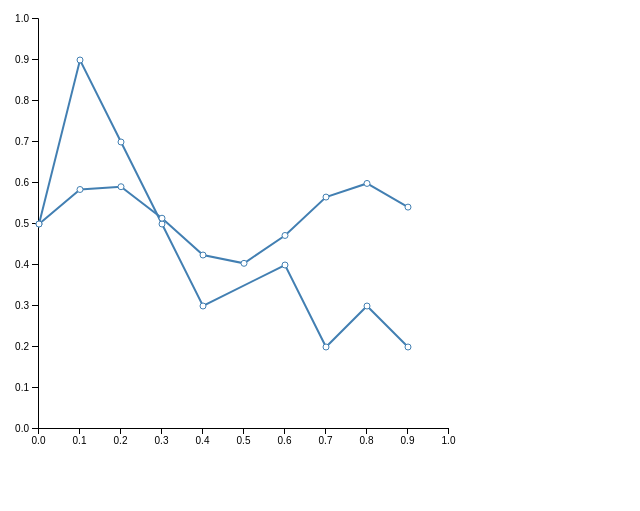
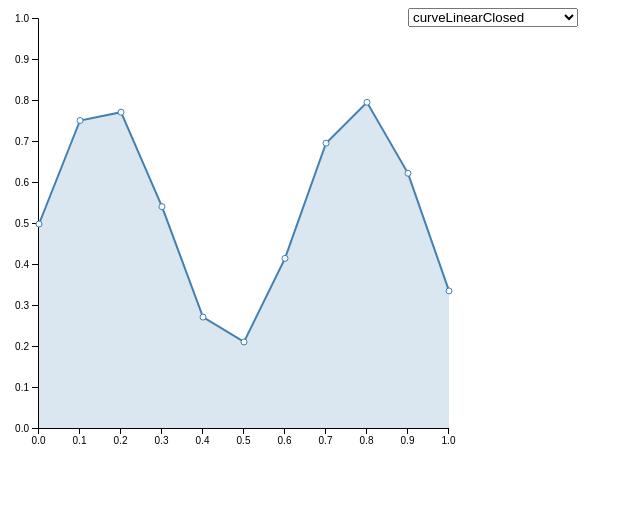
Before and after one commit to piolAtif/d3_learning, a plain HTML site: page exercise13/index.html in a window 1280 px wide. Shown: the whole page, without its empty margins (0-640 px from the left). Drawn offline with Linux system fonts and the light colour scheme; files that its build step writes are made by us from their sources.

Commit message:
Added method for curve line and area

```diff
--- a/exercise12/lineAreaVisualization.js
+++ b/exercise12/lineAreaVisualization.js
@@ -9,16 +9,28 @@ var sineValues = function(elements, newSetOfElements){
 	return newSetOfElements;
 }
 
-var area = d3.area()
+var drawArea =function(curveShape){
+	return d3.area()
 	.x(function(d){return xScale(d.x)})
 	.y0(HEIGHTESTPOINT-1)
 	.y1(function(d){return yScale(d.y)})
+	.curve(curveShape)
+}
 
+var drawAreaPath = function(curve){
 svg.append("path")
 	.datum(converter(sineValues,currentsineValue))
 	.attr("class","area")
-	.attr("d",area)
+	.attr("d",drawArea(curve))
 	.attr("transform",translate(31,11));
+}
 
+var removeAreaPath = function(){
+	d3.selectAll('.area').remove();
+	removePaths();
+	removeCircles();
+}
+
+drawAreaPath(d3['curveLinear']);
 drawPath(converter(sineValues,currentsineValue));
 drawCircles(converter(sineValues,currentsineValue));
--- a/exercise13/index.html
+++ b/exercise13/index.html
@@ -4,11 +4,17 @@
 	<title>Sine values comparison with points</title>
 	<link rel="stylesheet" type="text/css" href="../exercise07/style.css">
 	<link rel="stylesheet" type="text/css" href="../exercise08/style.css">
+	<link rel="stylesheet" type="text/css" href="../exercise09/style.css">
+	<link rel="stylesheet" type="text/css" href="../exercise12/style.css">
 	<link rel="stylesheet" type="text/css" href="./style.css">
 </head>
 <body>
+	<select id="curveAreaOptions"></select>
 	<script type="text/javascript" src="../../javascript/d3.v4.js"></script>
 	<script type="text/javascript" src="../exercise07/linesVisualization.js"></script>
 	<script type="text/javascript" src="../exercise08/linesVisualizationWithCircles.js"></script>
-	<script type="text/javascript" src="./lineAreaVisualization.js"></script>
+	<script type="text/javascript" src="../exercise09/linesInterpolationVisualization.js"></script>
+	<script type="text/javascript" src="../exercise12/lineAreaVisualization.js"></script>
+	<script type="text/javascript" src="./lineAreaVisualizationWithCurve.js"></script>
+
 </body>
--- a/exercise13/lineAreaVisualizationWithCurve.js
+++ b/exercise13/lineAreaVisualizationWithCurve.js
@@ -0,0 +1,32 @@
+removeAreaPath();
+
+
+var setOfAreaCurves = ['curveLinearClosed','curveStepAfter','curveBasisOpen','curveCatmullRomClosed','curveBasis'];
+
+var change = function(){
+	var value = d3.select('#curveAreaOptions').property('value');
+	drawLineChart(d3[value], '#427FB2');
+}
+
+var drawDropDownList = function(){
+	d3.select('#curveAreaOptions')
+	.on("change",change)
+	.selectAll('option')
+	.data(setOfAreaCurves)
+	.enter().append('option')
+	.attr("value",function(d){return d})
+	.attr("class","list")
+	.text(function(d){return d});
+}
+
+drawAreaPath(d3['curveLinear']);
+
+drawLineChart = function(curve, color){
+	removeAreaPath();
+	drawAreaPath(curve);
+	drawLinePath(converter(sineValues,currentsineValue),curve, color);
+	drawCircles(converter(sineValues,currentsineValue),curve, color);
+}
+
+drawDropDownList();
+drawLineChart(d3['curveLinear'],'#427FB2');
--- /dev/null
+++ b/exercise13/style.css
@@ -0,0 +1,4 @@
+#curveAreaOptions{
+	position: absolute;
+	margin-left: 400px;
+}
```
Also changed, not shown: exercise07/style.css (line endings or trailing spaces).
